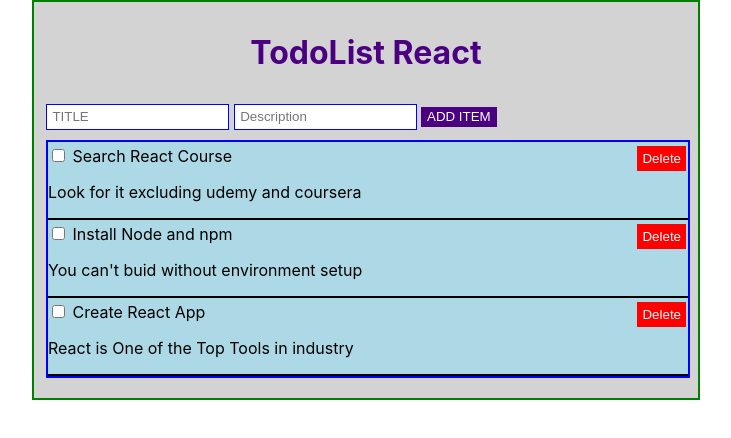
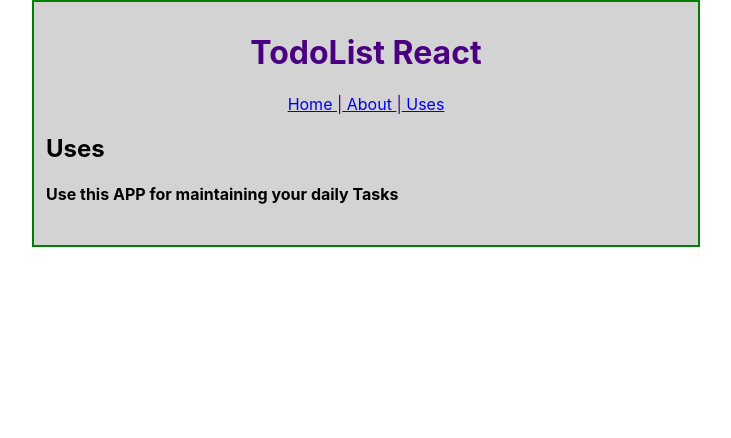
Before and after one commit to adnanshahz2018/To-do-List-App, a React (Create React App) app: page /uses in a window 1280 px wide. Shown: the top 438 px of the page, without its empty margins (274-1005 px from the left). Built offline with nearby package versions, Linux system fonts and the light colour scheme.

Commit message:
Updated UI

```diff
--- a/package.json
+++ b/package.json
@@ -8,6 +8,7 @@
     "@testing-library/user-event": "^7.1.2",
     "react": "^16.13.1",
     "react-dom": "^16.13.1",
+    "react-router-dom": "^5.1.2",
     "react-scripts": "3.4.1",
     "react-uuid": "^1.0.2",
     "uuid": "^7.0.3"
--- a/src/Components/AddTodo.js
+++ b/src/Components/AddTodo.js
@@ -13,7 +13,7 @@ export class AddTodo extends Component {
   render() {
     return (
         <div style={{ position: 'relative', padding: "10px 0px 10px 0px" }}>
-              <input
+              <div><input
               type="text"
               style={{
                 padding: '2px',
@@ -26,8 +26,9 @@ export class AddTodo extends Component {
               value = {this.state.title}
               onChange={this.onChange}
               required = 'required'
-            />{" "}
-            <input
+            /></div>
+            {" "}
+            <div><input
               type="text"
               style={{
                 padding: '2px',
@@ -39,13 +40,13 @@ export class AddTodo extends Component {
               placeholder=" Description"
               value = {this.state.description}
               onChange={this.onChange}
-            />
+            /></div>
             {"  "}
-            <button
+            <div><button
               style={addButton}
               onClick={this.props.onClick.bind(this,this.state.title, this.state.description)}>
               ADD ITEM
-            </button>
+            </button></div>
         </div>
     );
   }
--- a/src/Components/Header.js
+++ b/src/Components/Header.js
@@ -1,4 +1,5 @@
 import React from 'react'
+import {Link} from 'react-router-dom'
 
 export default function Header() {
     return (
@@ -6,6 +7,9 @@ export default function Header() {
             <h1>
                 TodoList React
             </h1>
+            <Link to='/'>       Home  </Link> {'|'}
+            <Link to='/about'>  About </Link>{'|'}
+            <Link to='/uses'>   Uses  </Link>
         </header>
     )
 }
--- /dev/null
+++ b/src/Components/pages/About.js
@@ -0,0 +1,13 @@
+import React from 'react'
+
+
+export default function About() {
+    return (
+        <React.Fragment>
+            <h2 > About </h2>
+            <h4>
+                This is a TodoList App built in ReactJS and it provides multiple functionalities.
+            </h4>
+        </React.Fragment>
+    )
+}
--- /dev/null
+++ b/src/Components/pages/Uses.js
@@ -0,0 +1,10 @@
+import React from 'react'
+
+export default function Uses() {
+    return (
+        <div>
+            <h2> Uses</h2>
+            <h4> Use this APP for maintaining your daily Tasks </h4>
+        </div>
+    )
+}
--- a/src/TodoListApp/TodoApp.js
+++ b/src/TodoListApp/TodoApp.js
@@ -1,10 +1,14 @@
 
 
 import React, { Component} from 'react'
+import{BrowserRouter as Router, Route} from 'react-router-dom'
+import uuid from 'react-uuid'
+
+import Uses from '../Components/pages/Uses'
+import About from '../Components/pages/About'
 import Todos from '../Components/Todos'
 import Header from '../Components/Header'
 import AddTodo from '../Components/AddTodo'
-import uuid from 'react-uuid'
 
 class TodoApp extends Component {
     state = {
@@ -86,13 +90,22 @@ class TodoApp extends Component {
     render(){
         console.log(this.state.todos)
         return (
+            <Router>
             <div style={this.outerdiv()} >
                 <Header />
-                <AddTodo onClick={this.onClick}/>
-                <div style={this.innerdiv()}>
-                    <Todos markComplete={this.markComplete} todos={this.state.todos} delete={this.delete} />
-                </div>
+                <Route exact path="/" render={props => (
+                    <React.Fragment>
+                        <AddTodo onClick={this.onClick}/>
+                        <div style={this.innerdiv()}>
+                            <Todos markComplete={this.markComplete} todos={this.state.todos} delete={this.delete} />
+                        </div>
+                    </React.Fragment>
+                )} />
+                <Route path='/about'  component={About} />
+                <Route path='/uses'  component={Uses} />
+
            </div>
+           </Router>
         );
     }
 }
```
Also changed, not shown: 1 other file (tests, documents, lock files or other folders).
